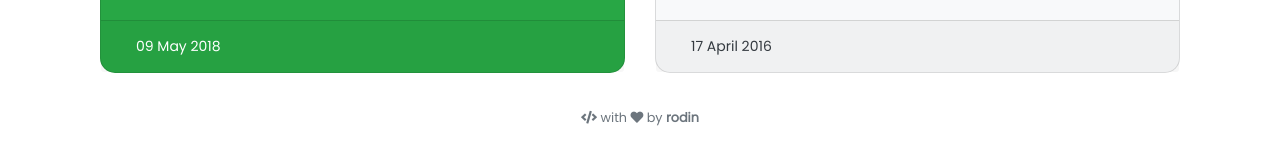
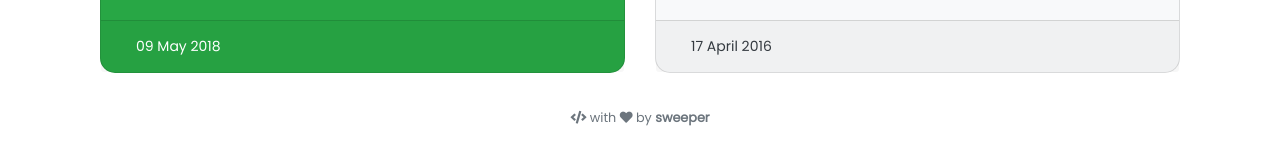
Before and after one commit to escplanhub/escplanhub.github.io, a Jekyll site: the page built from index.html, in a window 1280 px wide. Shown: the part 1275-1417 px from the top of the page. Built offline with Jekyll 4.4.1, drawn with Linux system fonts in a browser that asks for light colours; nearby versions of some CDN libraries; comment, search, counter and statistics services are not loaded.

Commit message:
name change

```diff
--- a/_config.yml
+++ b/_config.yml
@@ -16,7 +16,7 @@ markdown: kramdown
 
 # Author Info
 author:
-  name     : rodin
+  name     : sweeper
 brand:
   name     : EscPlan
   logo_sm  : /assets/escplan_breve.png
```
